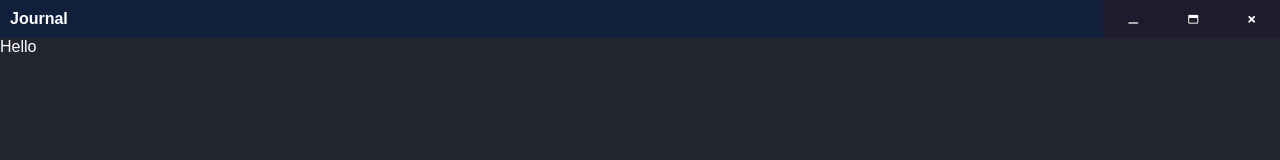
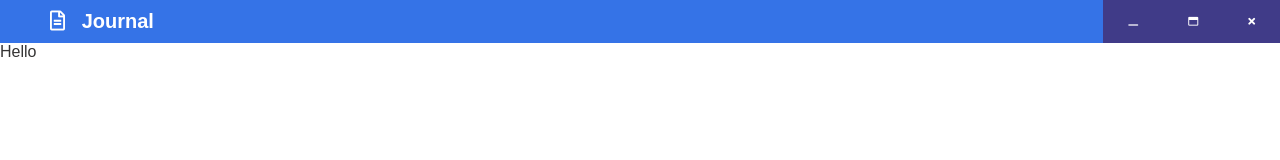
Before and after one commit to aneeshsharma/Journal, an Electron app: page index.html in a window 1280 px wide. Drawn offline with Linux system fonts and the light colour scheme.

Commit message:
Switched to a light color scheme instead of dark in favour of general liking

```diff
--- a/css/master.css
+++ b/css/master.css
@@ -7,32 +7,32 @@
 body{
     padding: 0;
     margin: 0;
-    background: rgb(35, 37, 49);
-    color: white;
+    background: rgb(255, 255, 255);
+    color: rgb(53, 52, 52);
 }
 
 .title-bar{
     -webkit-app-region: drag;
     display: flex;
     text-align: left;
-    background-color: rgb(16, 31, 58);
-    color: white;
+    background-color: rgb(53, 115, 231);
+    color: rgb(32, 32, 32);
     width: 100%;
     padding: 0;
 }
 
 .title-bar h1{
     color: white;
-    padding: 10px;
+    padding: 10px 50px;
     margin: 0;
-    font-size: 16px;
+    font-size: 20px;
     flex-grow: 100;
 }
 
 .title-btn{
     -webkit-app-region: no-drag;
     cursor: pointer;
-    background-color: rgb(29, 28, 44);
+    background-color: rgb(64, 59, 136);
     color: white;
     border: none;
     padding: 0px 25px;
--- a/index.html
+++ b/index.html
@@ -8,7 +8,7 @@
     </head>
     <body>
         <div class="title-bar">
-            <h1>Journal</h1>
+            <h1><i class="far fa-file-alt"></i>&nbsp;&nbsp;&nbsp;Journal</h1>
             <button class="title-btn normal" id="minimize-btn"><i class="far fa-window-minimize"></i></button>
             <button class="title-btn normal" id="maximize-btn"><i class="far fa-window-maximize"></i></button>
             <button class="title-btn red" id="close-btn"><i class="fas fa-times"></i></button>
```
